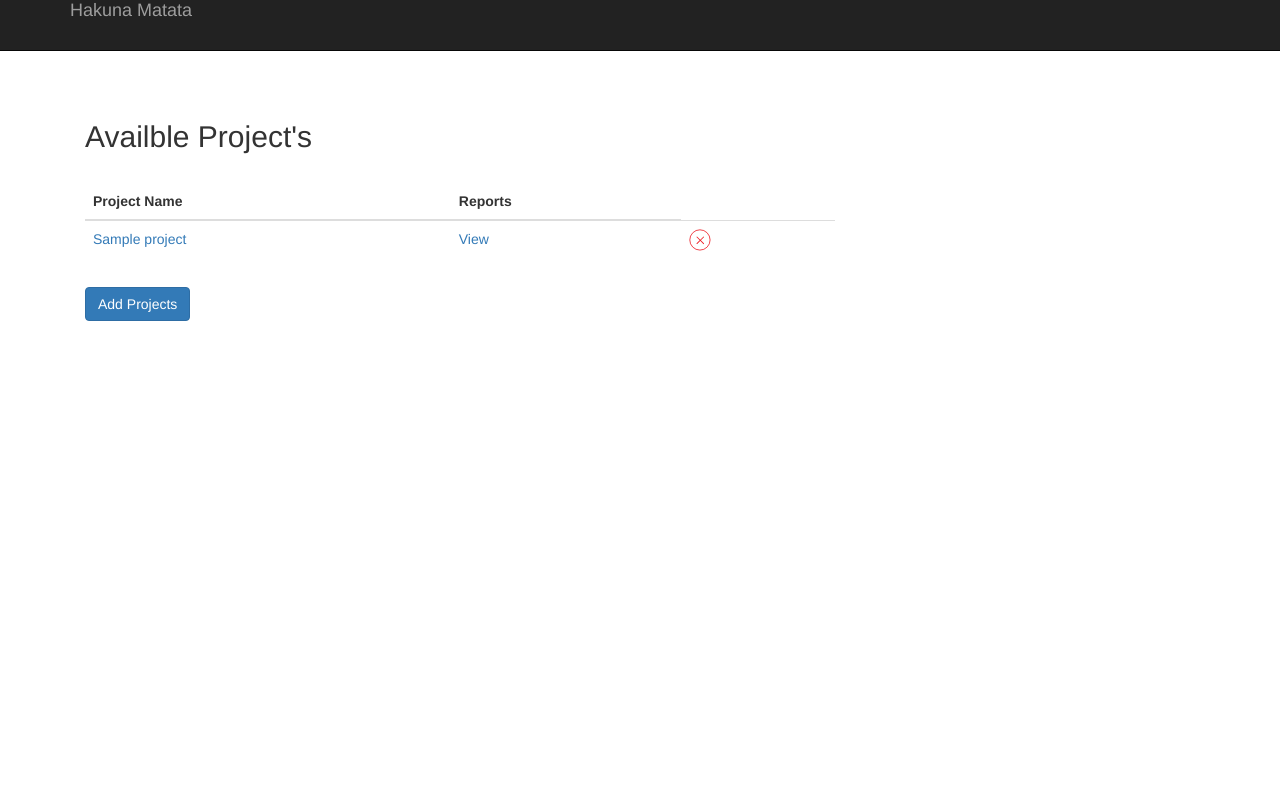
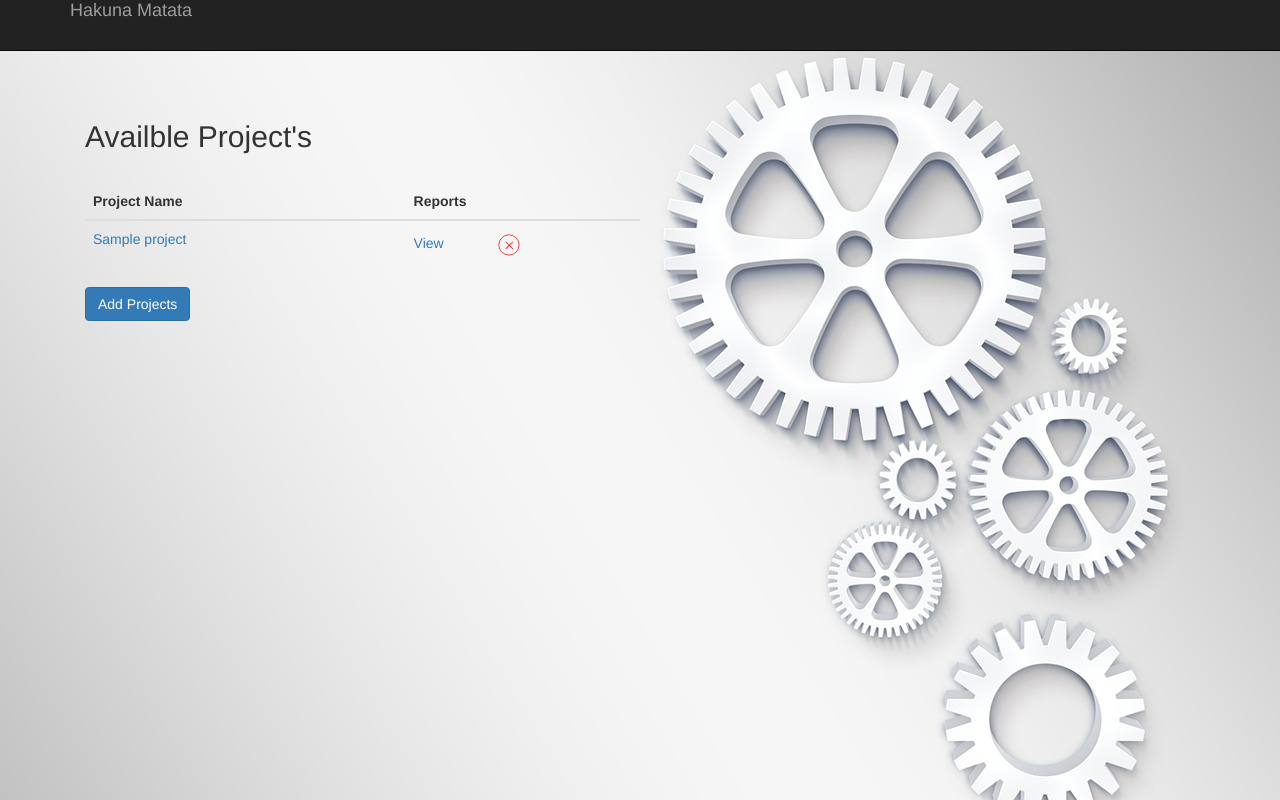
Before and after one commit to sonu-Shiva/hackathon, a Django app: page /hakuna-matata/ in a window 1280 px wide. Run offline with Django 3.2, Linux system fonts and the light colour scheme; tables that the repository leaves empty hold one stand-in row (values such as "Sample post"); some libraries are stand-ins or nearby versions.

Commit message:
changes bg images

```diff
--- /dev/null
+++ b/src/static/css/base.css
@@ -0,0 +1,11 @@
+body {
+    background-image: url( '/static/images/automation.jpg' );
+    background-size: cover;
+    opacity: 1.5;
+}
+
+#delete-button {
+    position: relative;
+    left: 50px;
+    bottom: -5px;
+}
--- a/src/templates/base.html
+++ b/src/templates/base.html
@@ -17,6 +17,7 @@
         <script src="{% static 'js/bootstrap.min.js' %}"></script>
         <script src="{% static 'js/jquery.formset.js' %}"></script>
         <link rel="stylesheet" href="{% static 'css/bootstrap.min.css' %}" type="text/css" >
+        <link rel="stylesheet" href="{% static 'css/base.css' %}" type="text/css" >
         <link rel="stylesheet" href="{% static 'css/jquery-ui.css' %}" type="text/css" >
         <link rel="stylesheet" href="{% static 'css/custom.css' %}" type="text/css" >
         <link rel="stylesheet" href="{% static 'css/font-awesome.min.css' %}" type="text/css" >
--- a/src/test_cases/templates/index.html
+++ b/src/test_cases/templates/index.html
@@ -4,9 +4,9 @@
   <div class="container">
       <div class="row">
         {% if projects %}
-           <div class="col-sm-8">
+           <div class="col-sm-6">
              <h2>Availble Project's</h2><br />
-             <table class="table table-hover">
+             <table class="table">
                   <thead>
                     <tr>
                       <th>Project Name</th>
@@ -17,11 +17,12 @@
                   {% for project in projects %}
                     <tr>
                         <td><a href="{% url 'hakuna_matata:usecases' project.id %}">{{project.name}}</a></td>
-                        <td><a href="#">View</a></td>
-                        <td>
+                        <td><a href="#">View</a>
+                        <span id='delete-button'>
                           <a href="{% url 'hakuna_matata:remove_project' project.id %}">
-                            <img src="{% static 'images/remove.svg' %}" class="img-rounded" alt="Cinque Terre" hight="30px" width="30px">
-                          </a>
+                              <img src="{% static 'images/remove.svg' %}" class="img-rounded" alt="Cinque Terre" hight="30px" width="30px">
+                            </a>
+                          </span>
                         </td>
 
                     </tr>
```
Also changed, not shown: src/static/images/automation.jpg (added).
